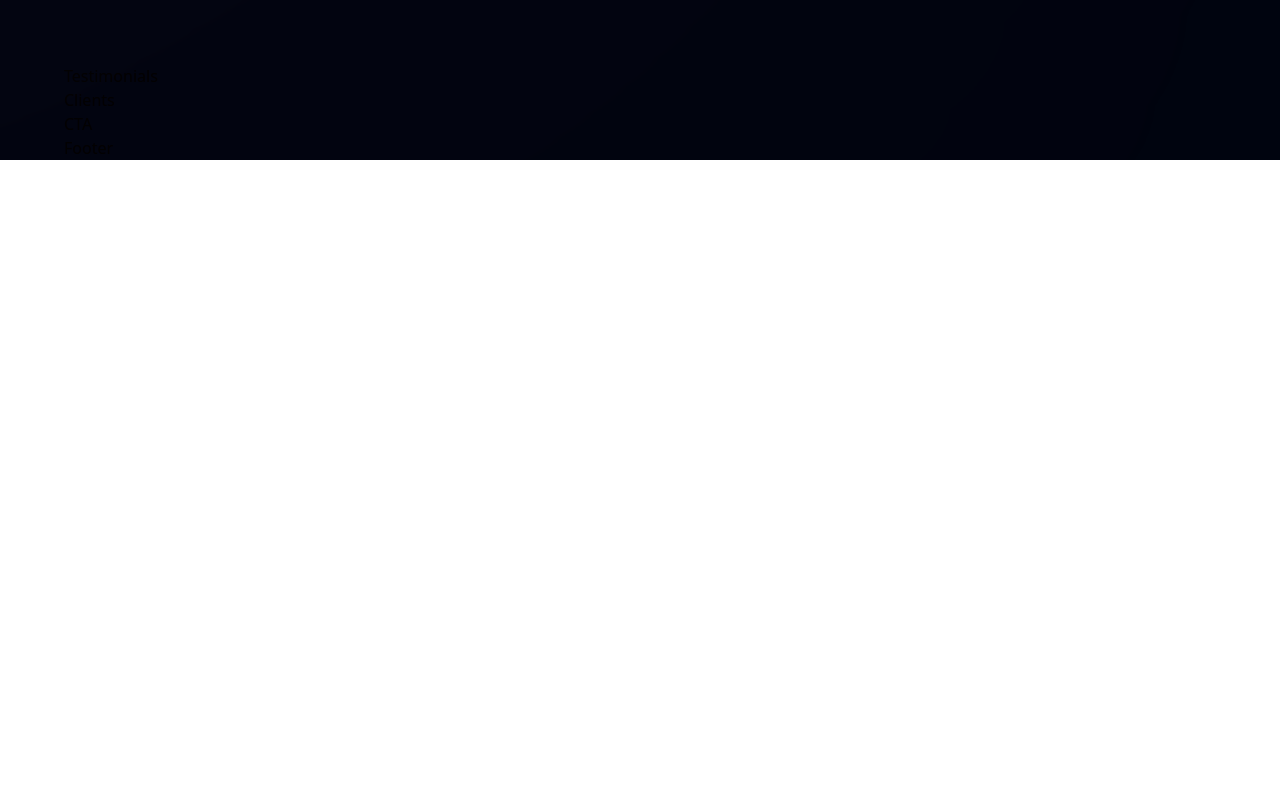
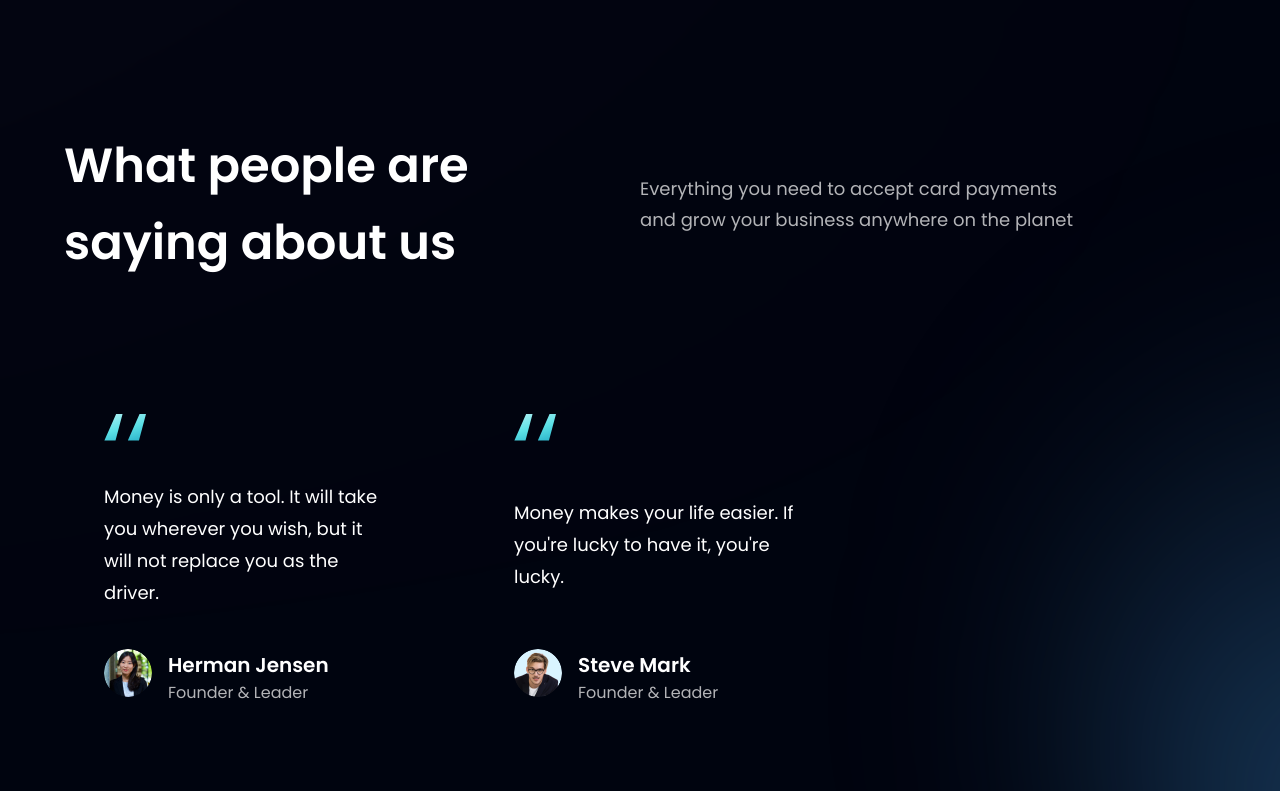
Before and after one commit to swazidr/bank_modern_app, a React (Vite) app: page / in a window 1280 px wide. Shown: the part 2749-3540 px from the top of the page. Before the commit the page ends 2909 px from the top, so only its background shows below. Built offline with nearby package versions, Linux system fonts and the light colour scheme.

Commit message:
Testimonial.jsx & FeedbackCard.jsx worked

```diff
--- a/src/components/FeedbackCard.jsx
+++ b/src/components/FeedbackCard.jsx
@@ -1,9 +1,20 @@
-import React from 'react'
+import { quotes } from "../assets";
 
-const FeedbackCard = () => {
-  return (
-    <div>FeedbackCard</div>
-  )
-}
+const FeedbackCard = ({ content, name, title, img}) =>  (
+    <div className='flex justify-between flex-col px-10 py-12 rounded-[20px] max-w-[370px] md:mr-10 sm:mr-5 mr-0 my-5 feedback-card'>
+      <img src={quotes}  alt="double_quotes" className="w-[42px] h-[27px] object-contain" />
+      <p className='font-poppins font-normal text-[18px] leading-[32px] text-white my-10'>
+        {content}
+      </p>
+
+      <div className="flex flex-row">
+        <img src={img} alt={name} className='w-[48px] h-[48px] rounded-full' />
+        <div className="flex flex-col ml-4">
+          <h4 className="font-poppins font-semibold text-[20px] leading-[32px] text-white">{name}</h4>
+          <p className="font-poppins font-normal text-[16px] leading-[24px] text-dimWhite">{title}</p>
+        </div>
+      </div>
+    </div>
+);
 
 export default FeedbackCard
--- a/src/components/Testimonials.jsx
+++ b/src/components/Testimonials.jsx
@@ -2,10 +2,27 @@
 import styles from '../style';
 import FeedbackCard from './FeedbackCard';
 
-const Testimonials = () => {
-  return (
-    <div>Testimonials</div>
+const Testimonials = () => (
+    <section id='clients' className={`${styles.paddingY} ${styles.flexCenter} flex-col relative`}>
+
+      <div className='absolute z-[0] w-[60%] h-[60%] -right-[50%] rounded-full blue__gradient' />
+
+      <div className="w-full flex justify-between items-center md:flex-row flex-col sm:mb-16 mb-6 relative z-[1]">
+      <h1 className={styles.heading2}>What people are <br className='sm:block hidden' /> saying about us</h1>
+        <div className="w-full md:mt-0 mt-6">
+          <p className={`${styles.paragraph} text-left max-w-[450px]`}>
+          Everything you need to accept card payments and grow your business anywhere on the planet
+          </p>
+        </div>
+      </div>
+
+      <div className="flex flex-wrap sm:justify-start justify-center w-full feedback-container relative z-[1]">
+        {feedback.map((card) => (
+          <FeedbackCard key={card.id} {...card} />
+        ))}
+      </div>
+    </section>
   )
-}
+
 
 export default Testimonials
```
